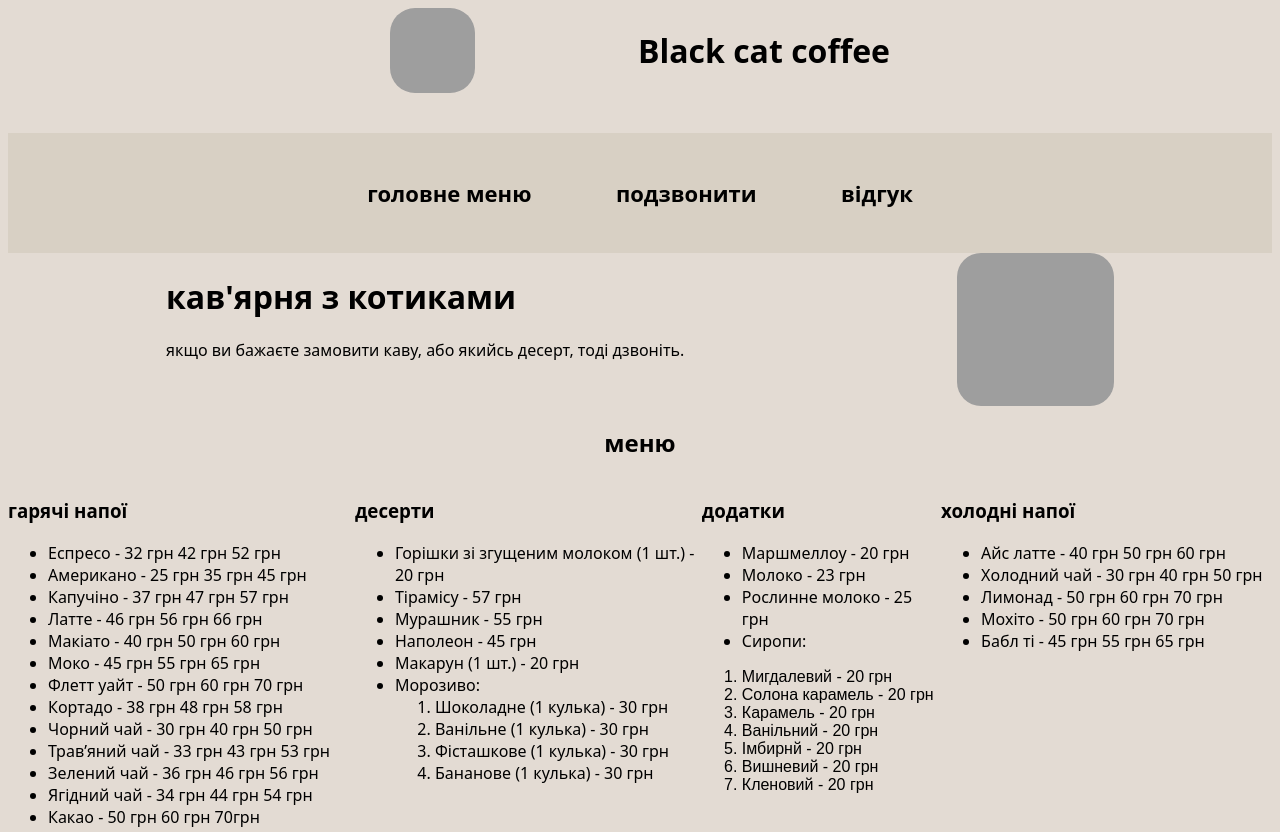
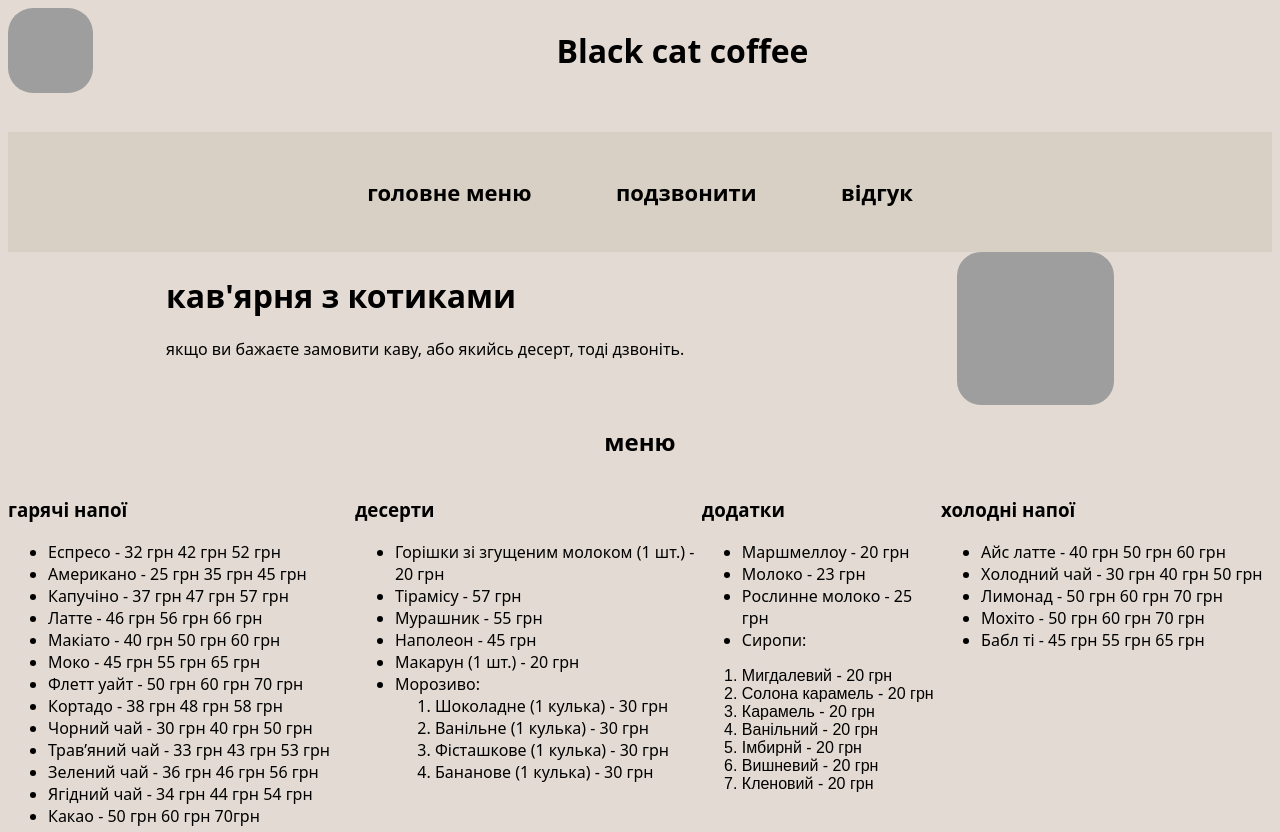
Before and after one commit to YakovlevDanylo/Logika-11.05-WebSites-Eva, a plain HTML site: page index.html in a window 1280 px wide. Shown: the top 832 px of the page. Drawn offline with Linux system fonts and the light colour scheme; grey boxes are pictures that could not be loaded.

Commit message:
Update index.html

```diff
--- a/index.html
+++ b/index.html
@@ -1,9 +1,9 @@
 <html>
     <body>
         <header>
-            <div class="logo-container">
-             <img class="logo" src="https://learn.logikaschool.com/uploads/2024/05/Untitled304_20240509192739_1715273078.png"/>
-            <h1 class="kavaua">Black cat coffee</h1>
+            <div style="display: flex; align-items: center;">
+            <img class="logo" src="https://learn.logikaschool.com/uploads/2024/05/Untitled304_20240509192739_1715273078.png"/>
+            <h1 class="kavaua" style="margin: 0 auto">Black cat coffee</h1>
             </div>
             <link rel="stylesheet" href="style.css">
             <br/>
```
